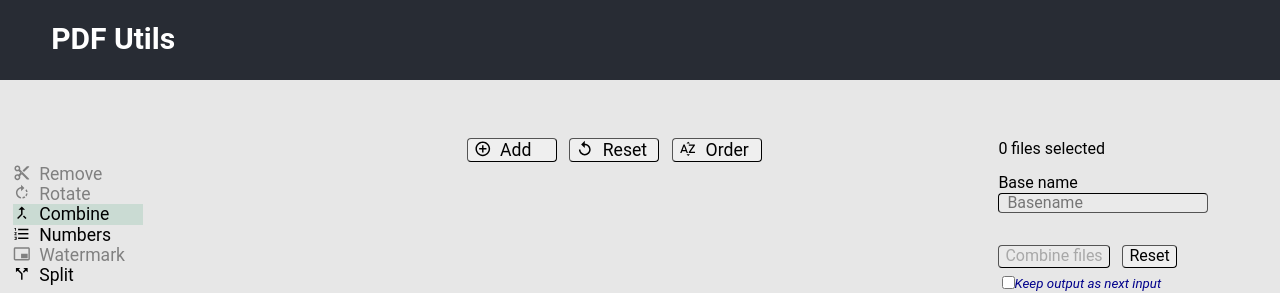
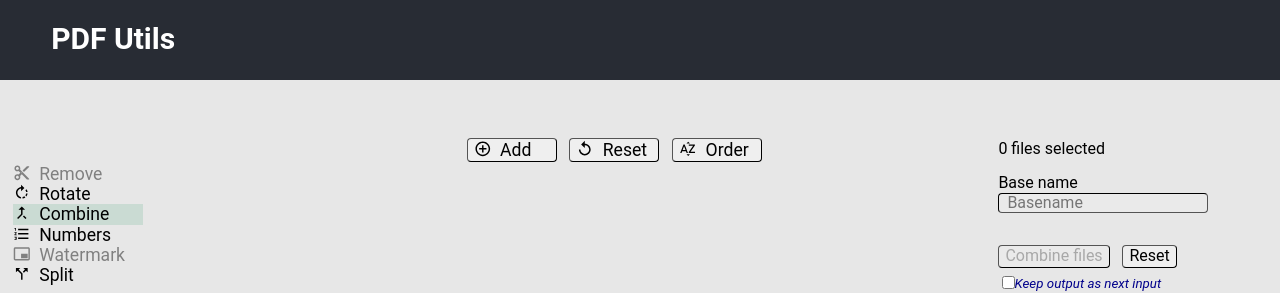
Before and after one commit to c1b3rt00lk1t/pdf-poc, a React (Vite) app: page / in a window 1280 px wide. Shown: the top 293 px of the page. Built offline with nearby package versions, Linux system fonts and the light colour scheme.

Commit message:
Enable rotate button

```diff
--- a/src/components/Sidebar.tsx
+++ b/src/components/Sidebar.tsx
@@ -41,9 +41,9 @@ const Sidebar = ({ handleClickAction, action, isMobile }: SidebarProps) => {
         </span>
       </div>
       <div
-        onClick={() => {}}
-        className={`${isMobile ? styles.buttonMobile : styles.button} ${
-          styles.disabled
+        onClick={() => handleClickAction("rotate")}
+        className={`${action === "rotate" ? styles.selected : undefined} ${
+          isMobile ? styles.buttonMobile : styles.button
         }`}
       >
         <MdOutlineRotateRight />
```
